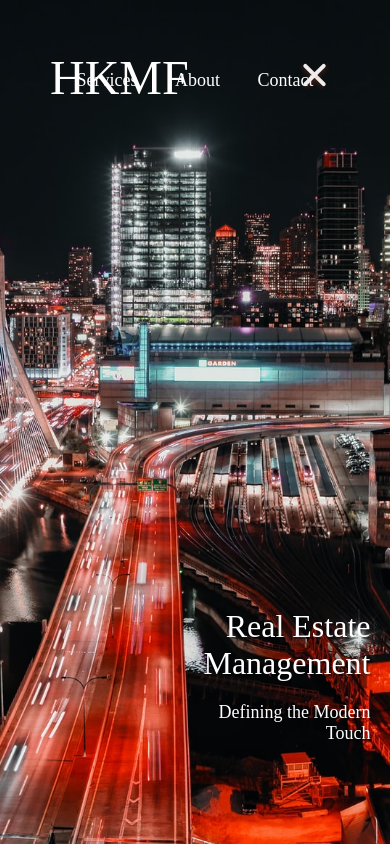
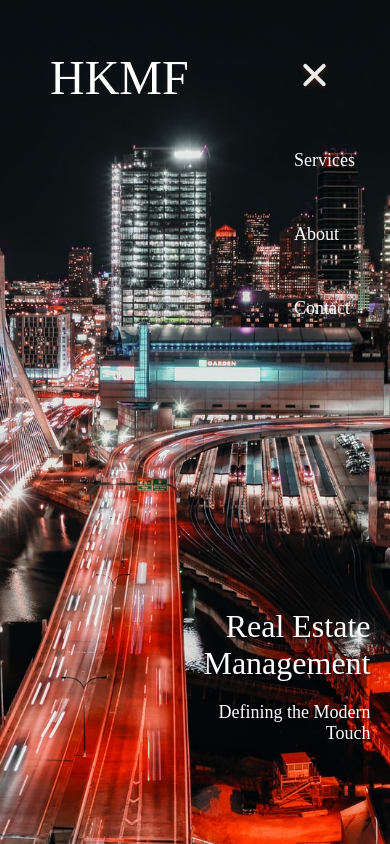
Before and after one commit to joshuakerndev/hkmf-property-management, a React (Create React App) app: page / in a window 390 px wide. Both pictures are taken after a click on the element 313 px from the left and 77 px from the top of the page. Built offline with nearby package versions, Linux system fonts and the light colour scheme.

Commit message:
Make Navbar menu render small size or large size on breakpoints

```diff
--- a/src/App.css
+++ b/src/App.css
@@ -2,6 +2,7 @@ body {
     height: 100%;
     width: 100%;
     overflow: hidden;
+    background-color: rgba(14,22,24,255);
   }
 
 .page {
--- /dev/null
+++ b/src/Components/MenuChoicesGroupLarge/MenuChoicesGroupLarge.jsx
@@ -0,0 +1,49 @@
+import React from 'react';
+import { NavLink } from 'react-router-dom';
+import './MenuChoicesGroupLarge.scss';
+
+const MenuChoicesGroupLarge = ({ menuOpen, handleChangeOption }) => {
+    return (
+        <div
+                className={
+                    menuOpen ?
+                    "MenuChoicesGroupLarge fade-in"
+                    : "MenuChoicesGroupLarge fade-out"
+                }
+            >
+                <div className="MenuChoice"
+                    onClick = {handleChangeOption}
+                >
+                    <NavLink
+                        to="/services"
+                        className="HamburgerNavLink"
+                    >
+                        Services
+                    </NavLink>
+                </div>
+                <div className="MenuChoice"
+                    onClick = {handleChangeOption}
+                >
+                    <NavLink
+                        to="/about"
+                        className="HamburgerNavLink"
+                    >
+                        About
+                    </NavLink>
+                </div>
+                <div className="MenuChoice"
+                    onClick = {handleChangeOption}
+                >
+                    <NavLink
+                        to="/contact"
+                        className="HamburgerNavLink"
+                    >
+                        Contact
+                    </NavLink>
+                </div>
+            </div>
+    )
+}
+
+
+export default MenuChoicesGroupLarge;
--- /dev/null
+++ b/src/Components/MenuChoicesGroupLarge/MenuChoicesGroupLarge.scss
@@ -0,0 +1,7 @@
+.MenuChoicesGroupLarge {
+    position: absolute;
+    top: 70px;
+    width: 80%;
+    display: flex;
+    justify-content: space-evenly;
+}
--- /dev/null
+++ b/src/Components/MenuChoicesGroupSmall/MenuChoicesGroupSmall.jsx
@@ -0,0 +1,49 @@
+import React from 'react';
+import { NavLink } from 'react-router-dom';
+import './MenuChoicesGroupSmall.scss';
+
+const MenuChoicesGroupSmall = ({ menuOpen, handleChangeOption }) => {
+    return (
+        <div
+                className={
+                    menuOpen ?
+                    "MenuChoicesGroupSmall fade-in"
+                    : "MenuChoicesGroupSmall fade-out"
+                }
+            >
+                <div className="MenuChoice"
+                    onClick = {handleChangeOption}
+                >
+                    <NavLink
+                        to="/services"
+                        className="HamburgerNavLink"
+                    >
+                        Services
+                    </NavLink>
+                </div>
+                <div className="MenuChoice"
+                    onClick = {handleChangeOption}
+                >
+                    <NavLink
+                        to="/about"
+                        className="HamburgerNavLink"
+                    >
+                        About
+                    </NavLink>
+                </div>
+                <div className="MenuChoice"
+                    onClick = {handleChangeOption}
+                >
+                    <NavLink
+                        to="/contact"
+                        className="HamburgerNavLink"
+                    >
+                        Contact
+                    </NavLink>
+                </div>
+            </div>
+    )
+}
+
+
+export default MenuChoicesGroupSmall;
--- /dev/null
+++ b/src/Components/MenuChoicesGroupSmall/MenuChoicesGroupSmall.scss
@@ -0,0 +1,9 @@
+.MenuChoicesGroupSmall {
+    padding-top: 150px;
+    padding-right: 35px;
+    display: flex;
+    flex-direction: column;
+    align-items: flex-start;
+    height: 20vh;
+    justify-content: space-between;
+}
--- a/src/Components/Navbar/Navbar.jsx
+++ b/src/Components/Navbar/Navbar.jsx
@@ -1,18 +1,19 @@
 import React, { useState } from 'react';
 import './Navbar.scss';
 import HamburgerMenu from '../HamburgerMenu/HamburgerMenu';
-import { NavLink, Link } from 'react-router-dom';
+import MenuChoicesGroupLarge from '../MenuChoicesGroupLarge/MenuChoicesGroupLarge';
+import MenuChoicesGroupSmall from '../MenuChoicesGroupSmall/MenuChoicesGroupSmall';
+import { Link } from 'react-router-dom';
+import { Hidden } from '@material-ui/core';
 
 const Navbar = () => {
-
     const [menuOpen, setMenuOpen] = useState(false);
-    const [isSelectedOption, setSelectedOption] = useState(0);
 
     const handleMenuChange = () => {
         setMenuOpen(!menuOpen);
     }
 
-    const handleChangeOption = (input) => {
+    const handleChangeOption = () => {
         setMenuOpen(false);
     }
 
@@ -34,71 +35,19 @@ const Navbar = () => {
                     HKMF
                 </div>
             </Link>
-            <div
-                className={
-                    menuOpen ?
-                    "MenuChoicesGroup fade-in"
-                    : "MenuChoicesGroup fade-out"
-                }
-            >
-                <div className={
-                    isSelectedOption === "First" ?
-                    "is-selected-option"
-                    : "MenuChoice MenuChoice1"
-                    }
-                    onClick = {() => handleChangeOption("First")}
-                >
-                    <NavLink
-                        to="/services"
-                        className="HamburgerNavLink"
-                        id={
-                            isSelectedOption === "First" ?
-                            "current-header"
-                            : ""
-                        }
-                    >
-                        Services
-                    </NavLink>
-                </div>
-                <div className={
-                    isSelectedOption === "Second" ?
-                    "is-selected-option"
-                    : "MenuChoice MenuChoice2"
-                    }
-                    onClick = {() => handleChangeOption("Second")}
-                >
-                    <NavLink
-                        to="/about"
-                        className="HamburgerNavLink"
-                        id={
-                            isSelectedOption === "Second" ?
-                            "current-header"
-                            : ""
-                        }
-                    >
-                        About
-                    </NavLink>
-                </div>
-                <div className={
-                    isSelectedOption === "Third" ?
-                    "is-selected-option"
-                    : "MenuChoice MenuChoice3"
-                    }
-                    onClick = {() => handleChangeOption("Third")}
-                >
-                    <NavLink
-                        to="/contact"
-                        className="HamburgerNavLink"
-                        id={
-                            isSelectedOption === "Third" ?
-                            "current-header"
-                            : ""
-                        }
-                    >
-                        Contact
-                    </NavLink>
-                </div>
-            </div>
+            <Hidden smDown>
+                <MenuChoicesGroupLarge
+                    menuOpen={menuOpen}
+                    handleChangeOption={handleChangeOption}
+                />
+            </Hidden>
+            <Hidden mdUp>
+                <MenuChoicesGroupSmall
+                    menuOpen={menuOpen}
+                    handleChangeOption={handleChangeOption}
+                />
+            </Hidden>
+
         </div>
     )
 }
--- a/src/Components/Navbar/Navbar.scss
+++ b/src/Components/Navbar/Navbar.scss
@@ -30,14 +30,6 @@
     font-size: 48px;
 }
 
-.MenuChoicesGroup {
-    position: absolute;
-    top: 70px;
-    width: 80%;
-    display: flex;
-    justify-content: space-evenly;
-}
-
 .HamburgerNavLink {
     color: white;
     text-decoration: none;
@@ -51,19 +43,6 @@
     padding-top: 0;
 }
 
-// .MenuChoice1 {
-//     padding-right: 5%;
-// }
-
-// .MenuChoice2 {
-//     padding-right: 5%;
-//     padding-left: 5%;
-// }
-
-// .MenuChoice3 {
-//     padding-left: 5%;
-// }
-
 .fade-in {
     transition: opacity .5s ease-in-out;
     height: auto;
@@ -74,11 +53,3 @@
     visibility: hidden;
     transition: visibility .5s, opacity .5s ease-in-out;
 }
-
-.is-selected-option {
-    position: fixed;
-    padding-left: 0;
-    padding-right: 0;
-    top: 20vh;
-    visibility: hidden;
-}
```
